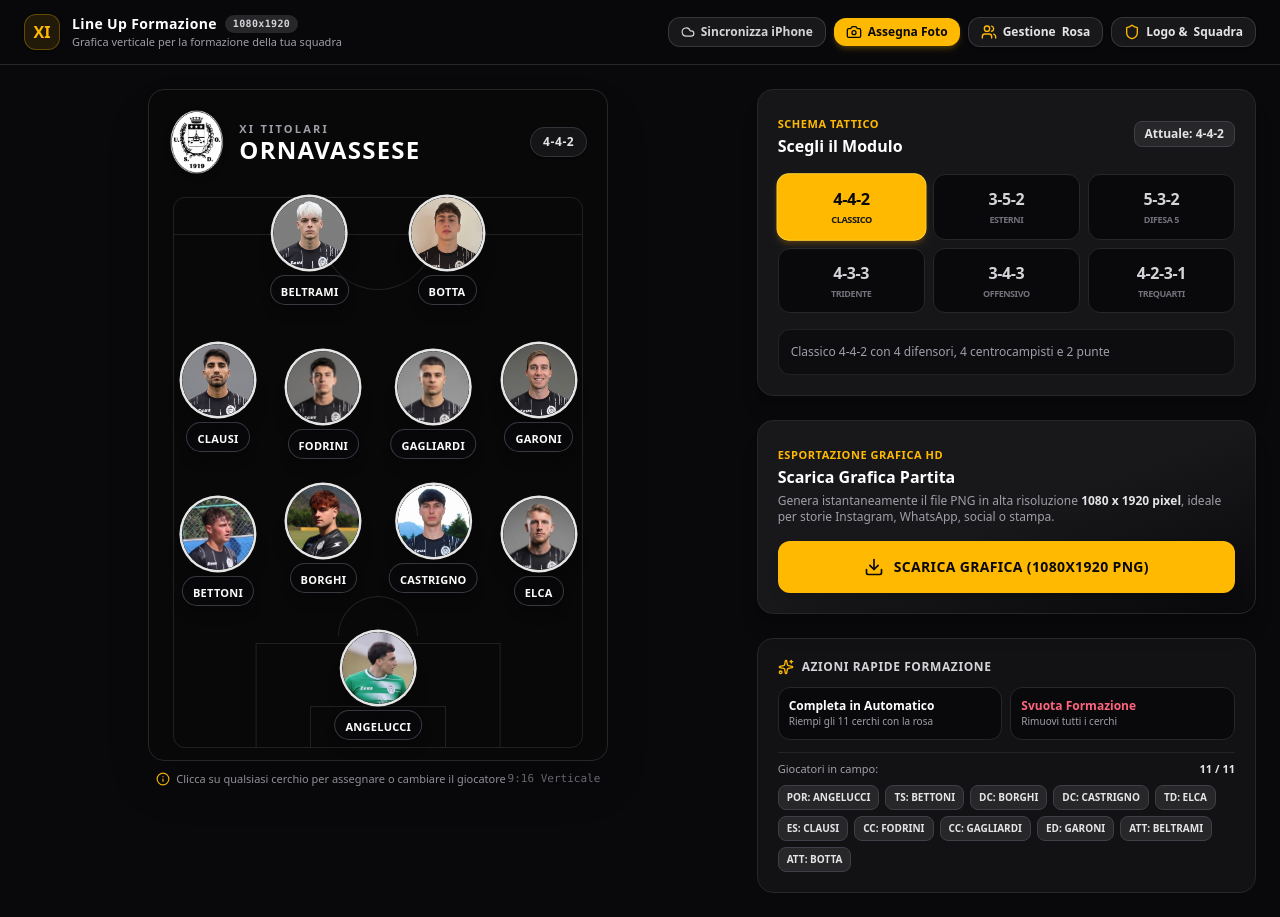
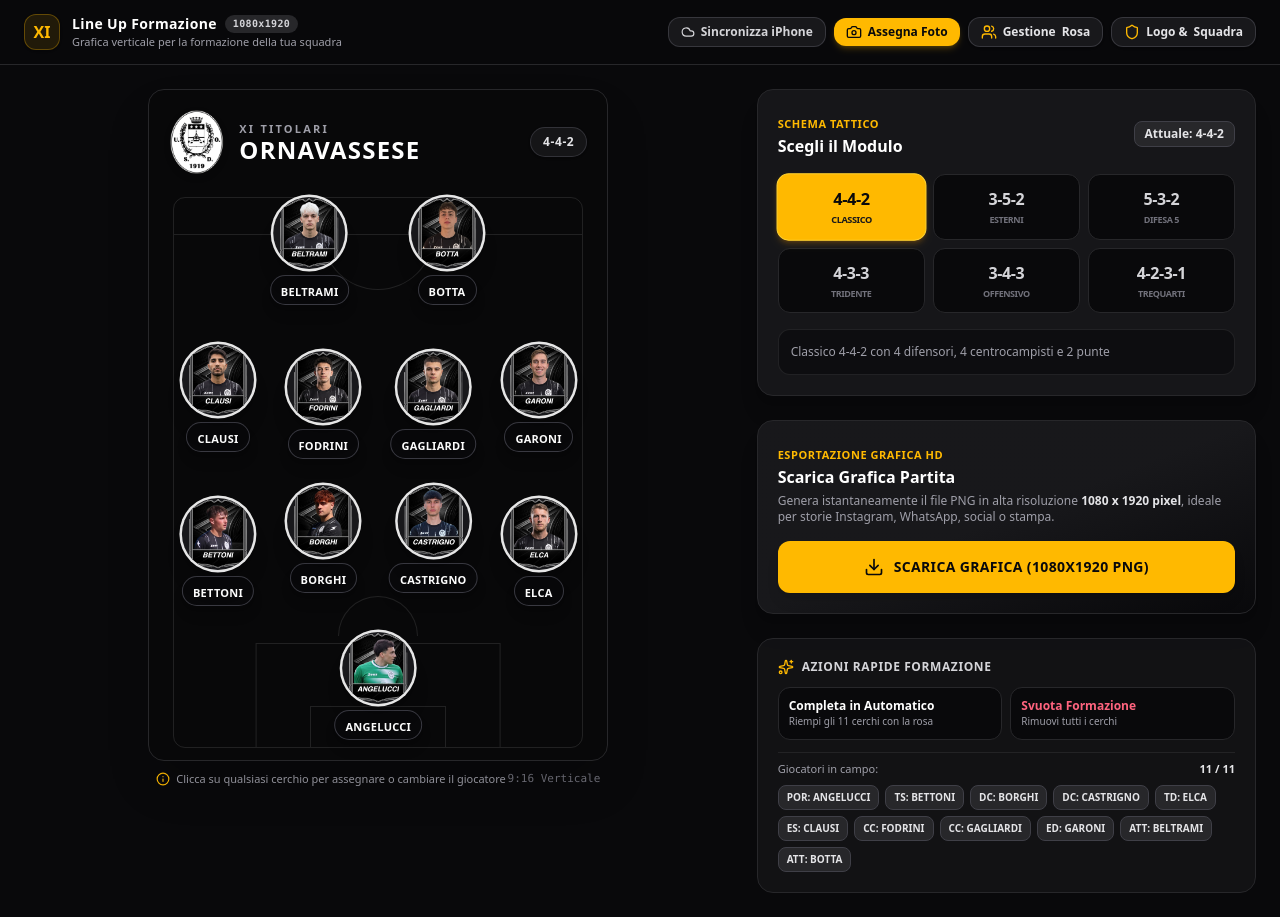
Before and after one commit to giulioadda-jpg/lineup-ornavassese, a React (Vite) app: page / in a window 1280 px wide. Built offline with nearby package versions, Linux system fonts and the light colour scheme; no server answers.

Commit message:
Update defaultPlayers.ts

```diff
--- a/src/data/defaultPlayers.ts
+++ b/src/data/defaultPlayers.ts
@@ -8,14 +8,14 @@ export const DEFAULT_PLAYERS: Player[] = [
     name: 'ANGELUCCI',
     firstName: 'Tommaso',
     role: 'POR',
-    photo: '/ANGELUCCI.jpeg',
+    photo: '/ANGELUCCI.png',
   },
   {
     id: 'p_por_degiovannini',
     name: 'DE GIOVANNINI',
     firstName: 'Elia',
     role: 'POR',
-    photo: '/DE GIOVANNINI.jpeg',
+    photo: '/DE GIOVANNINI.png',
   },
 
   // --- DIF (Difensori) ---
@@ -24,56 +24,56 @@ export const DEFAULT_PLAYERS: Player[] = [
     name: 'BETTONI',
     firstName: 'Emiliano',
     role: 'DIF',
-    photo: '/BETTONI.jpeg',
+    photo: '/BETTONI.png',
   },
   {
     id: 'p_dif_borghi',
     name: 'BORGHI',
     firstName: 'Leonardo',
     role: 'DIF',
-    photo: '/BORGHI.jpeg',
+    photo: '/BORGHI.png',
   },
   {
     id: 'p_dif_castrigno',
     name: 'CASTRIGNO',
     firstName: 'Luca',
     role: 'DIF',
-    photo: '/CASTRIGNO.jpeg',
+    photo: '/CASTRIGNO.png',
   },
   {
     id: 'p_dif_elca',
     name: 'ELCA',
     firstName: 'Roberto',
     role: 'DIF',
-    photo: '/ELCA.jpeg',
+    photo: '/ELCA.png',
   },
   {
     id: 'p_dif_masoero',
     name: 'MASOERO',
     firstName: 'Mattia',
     role: 'DIF',
-    photo: '/MASOERO.jpeg',
+    photo: '/MASOERO.png',
   },
   {
     id: 'p_dif_stagni',
     name: 'STAGNI',
     firstName: 'Niccolò',
     role: 'DIF',
-    photo: '/STAGNI.jpeg',
+    photo: '/STAGNI.png',
   },
   {
     id: 'p_dif_stoppini',
     name: 'STOPPINI',
     firstName: 'Ivan',
     role: 'DIF',
-    photo: '/STOPPINI.jpeg',
+    photo: '/STOPPINI.png',
   },
   {
     id: 'p_dif_viscomi',
     name: 'VISCOMI',
     firstName: 'Carlo Alberto',
     role: 'DIF',
-    photo: '/VISCOMI.jpeg',
+    photo: '/VISCOMI.png',
   },
 
   // --- CEN (Centrocampisti) ---
@@ -82,42 +82,42 @@ export const DEFAULT_PLAYERS: Player[] = [
     name: 'CLAUSI',
     firstName: 'Antonio',
     role: 'CEN',
-    photo: '/CLAUSI.jpeg',
+    photo: '/CLAUSI.png',
   },
   {
     id: 'p_cen_fodrini',
     name: 'FODRINI',
     firstName: 'Simone',
     role: 'CEN',
-    photo: '/FODRINI.jpeg',
+    photo: '/FODRINI.png',
   },
   {
     id: 'p_cen_gagliardi',
     name: 'GAGLIARDI',
     firstName: 'Giacomo',
     role: 'CEN',
-    photo: '/GAGLIARDI.jpeg',
+    photo: '/GAGLIARDI.png',
   },
   {
     id: 'p_cen_garoni',
     name: 'GARONI',
     firstName: 'Alessandro',
     role: 'CEN',
-    photo: '/GARONI.jpeg',
+    photo: '/GARONI.png',
   },
   {
     id: 'p_cen_rolando',
     name: 'ROLANDO',
     firstName: 'Fabio',
     role: 'CEN',
-    photo: '/ROLANDO.jpeg',
+    photo: '/ROLANDO.png',
   },
   {
     id: 'p_cen_tagliaferri',
     name: 'TAGLIAFERRI',
     firstName: 'Riccardo',
     role: 'CEN',
-    photo: '/TAGLIAFERRI.jpeg',
+    photo: '/TAGLIAFERRI.png',
   },
 
   // --- ATT (Attaccanti) ---
@@ -126,42 +126,42 @@ export const DEFAULT_PLAYERS: Player[] = [
     name: 'BELTRAMI',
     firstName: 'Sebastiano',
     role: 'ATT',
-    photo: '/BELTRAMI.jpeg',
+    photo: '/BELTRAMI.png',
   },
   {
     id: 'p_att_botta',
     name: 'BOTTA',
     firstName: 'Giovanni',
     role: 'ATT',
-    photo: '/BOTTA.jpeg',
+    photo: '/BOTTA.png',
   },
   {
     id: 'p_att_minazzi',
     name: 'MINAZZI',
     firstName: 'Pietro',
     role: 'ATT',
-    photo: '/MINAZZI.jpeg',
+    photo: '/MINAZZI.png',
   },
   {
     id: 'p_att_modesti',
     name: 'MODESTI',
     firstName: 'Luca',
     role: 'ATT',
-    photo: '/MODESTI.jpeg',
+    photo: '/MODESTI.png',
   },
   {
     id: 'p_att_piana',
     name: 'PIANA',
     firstName: 'Federico',
     role: 'ATT',
-    photo: '/PIANA.jpeg',
+    photo: '/PIANA.png',
   },
   {
     id: 'p_att_trisconi',
     name: 'TRISCONI',
     firstName: 'Fabio',
     role: 'ATT',
-    photo: '/TRISCONI.jpeg',
+    photo: '/TRISCONI.png',
   },
 ];
 
```
